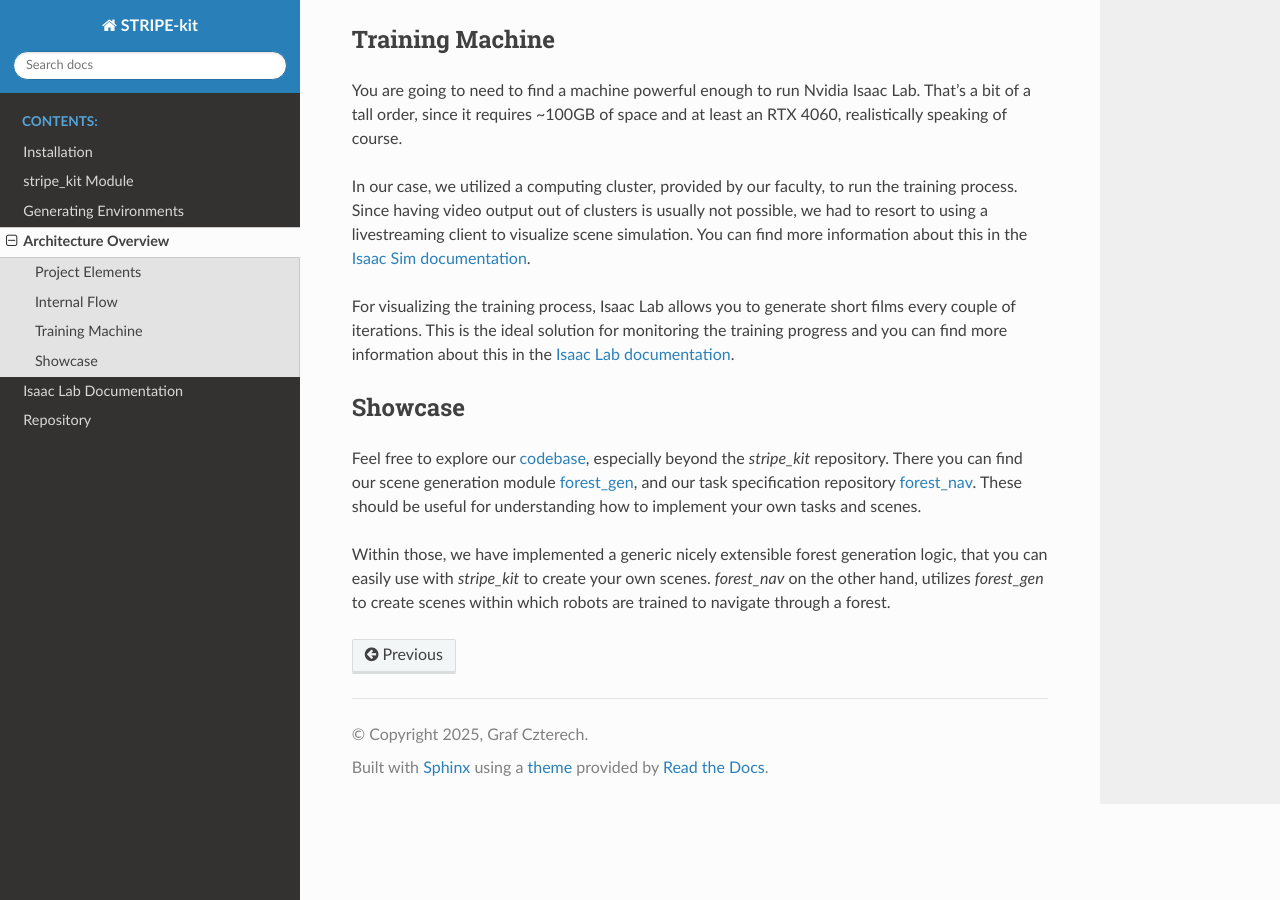
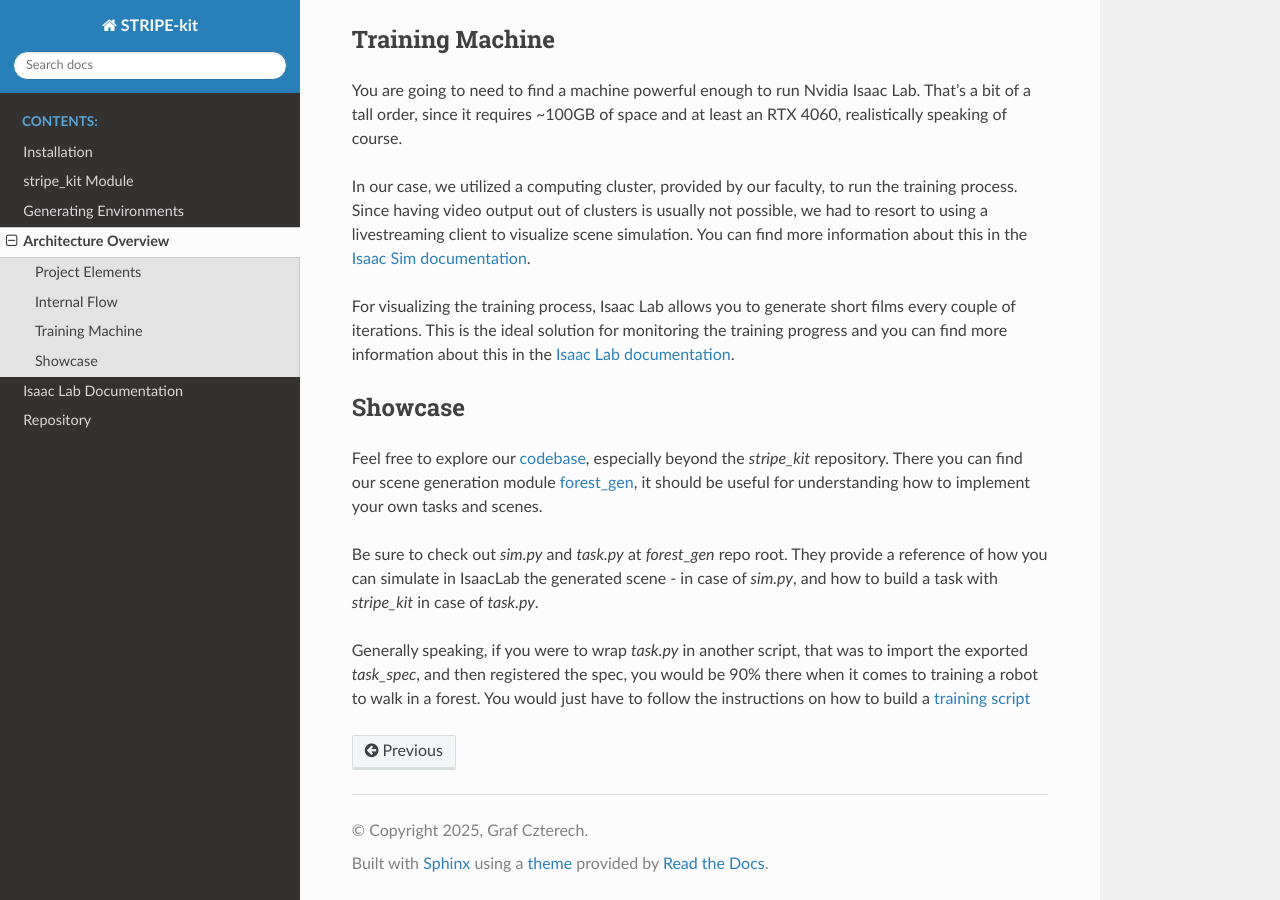
Before and after one commit to GrafCzterech/STRIPE-kit, a Sphinx documentation site: the page built from doc/source/architecture.rst, in a window 1280 px wide and 900 px high, scrolled down 1491 px. Built offline with Sphinx 7.4.7 and the Read the Docs theme 3.1.0, drawn with Linux system fonts in a browser that asks for light colours.

Commit message:
Updated architecture guide

```diff
--- a/doc/source/architecture.rst
+++ b/doc/source/architecture.rst
@@ -76,12 +76,16 @@ Showcase
 
 Feel free to explore our `codebase <https://github.com/GrafCzterech>`_,
 especially beyond the `stripe_kit` repository. There you can find our scene
-generation module `forest_gen <https://github.com/GrafCzterech/forest_gen>`_,
-and our task specification repository
-`forest_nav <https://github.com/GrafCzterech/forest_nav>`_. These should be
-useful for understanding how to implement your own tasks and scenes.
+generation module `forest_gen <https://github.com/GrafCzterech/forest_gen>`_, it
+should be useful for understanding how to implement your own tasks and scenes.
 
-Within those, we have implemented a generic nicely extensible forest generation
-logic, that you can easily use with `stripe_kit` to create your own scenes.
-`forest_nav` on the other hand, utilizes `forest_gen` to create scenes within
-which robots are trained to navigate through a forest.
+Be sure to check out `sim.py` and `task.py` at `forest_gen` repo root. They
+provide a reference of how you can simulate in IsaacLab the generated scene -
+in case of `sim.py`, and how to build a task with `stripe_kit` in case of
+`task.py`.
+
+Generally speaking, if you were to wrap `task.py` in another script, that
+was to import the exported `task_spec`, and then registered the spec, you
+would be 90% there when it comes to training a robot to walk in a forest.
+You would just have to follow the instructions on how to build a `training
+script <https://isaac-sim.github.io/IsaacLab/main/source/tutorials/03_envs/run_rl_training.html>`_
```
